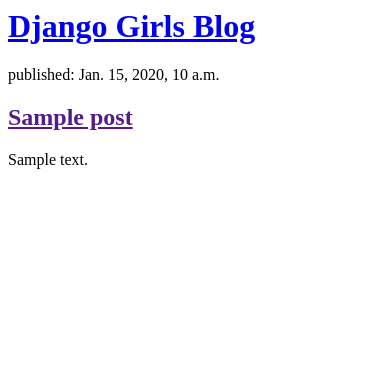
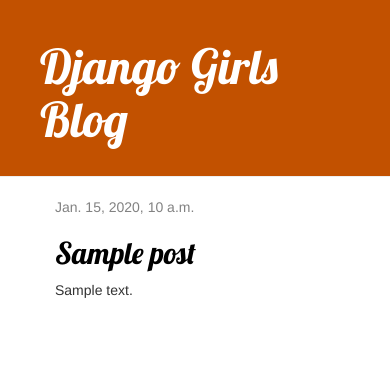
Before and after one commit to Manoj-sahu/my-first-blog, a Django app: template blog/templates/blog/post_list.html in a window 390 px wide. Shown: the top 369 px of the page. Run offline with Django 3.2, Linux system fonts and the light colour scheme; the template is opened without the code that fills it: values that come from a table or form of the project are taken from there, others are empty; tables that the repository leaves empty hold one stand-in row (values such as "Sample post"); parts of the project's set-up code (start-up, migrations or seed data) failed here and were passed over; some libraries are stand-ins or nearby versions.

Commit message:
Added view and template for detailed blog post as well as CSS for the site.

```diff
--- /dev/null
+++ b/blog/static/css/blog.css
@@ -0,0 +1,46 @@
+.page-header {
+    background-color: #C25100;
+    margin-top: 0;
+    padding: 20px 20px 20px 40px;
+}
+
+.page-header h1, .page-header h1 a, .page-header h1 a:visited, .page-header h1 a:active {
+    color: #ffffff;
+    font-size: 36pt;
+    text-decoration: none;
+}
+
+.content {
+    margin-left: 40px;
+}
+
+h1, h2, h3, h4 {
+    font-family: 'Lobster', cursive;
+}
+
+.date {
+    color: #828282;
+}
+
+.save {
+    float: right;
+}
+
+.post-form textarea, .post-form input {
+    width: 100%;
+}
+
+.top-menu, .top-menu:hover, .top-menu:visited {
+    color: #ffffff;
+    float: right;
+    font-size: 26pt;
+    margin-right: 20px;
+}
+
+.post {
+    margin-bottom: 70px;
+}
+
+.post h2 a, .post h2 a:visited {
+    color: #000000;
+}
--- /dev/null
+++ b/blog/templates/blog/base.html
@@ -0,0 +1,23 @@
+{% load static %}
+<html>
+    <head>
+        <title>Django Girls blog</title>
+        <link rel="stylesheet" href="//maxcdn.bootstrapcdn.com/bootstrap/3.2.0/css/bootstrap.min.css">
+        <link rel="stylesheet" href="//maxcdn.bootstrapcdn.com/bootstrap/3.2.0/css/bootstrap-theme.min.css">
+        <link href='//fonts.googleapis.com/css?family=Lobster&subset=latin,latin-ext' rel='stylesheet' type='text/css'>
+        <link rel="stylesheet" href="{% static 'css/blog.css' %}">
+    </head>
+    <body>
+        <div class="page-header">
+            <h1><a href="/">Django Girls Blog</a></h1>
+        </div>
+        <div class="content container">
+            <div class="row">
+                <div class="col-md-8">
+                {% block content %}
+                {% endblock %}
+                </div>
+            </div>
+        </div>
+    </body>
+</html>
--- a/blog/templates/blog/post_list.html
+++ b/blog/templates/blog/post_list.html
@@ -1,11 +1,12 @@
-<div>
-    <h1><a href="/">Django Girls Blog</a></h1>
-</div>
-
+{% extends 'blog/base.html' %}
+{% block content %}
 {% for post in posts %}
-    <div>
-        <p>published: {{ post.published_date }}</p>
+    <div class="post">
+        <div class="date">
+            {{ post.published_date }}
+        </div>
         <h2><a href="">{{ post.title }}</a></h2>
         <p>{{ post.text|linebreaksbr }}</p>
     </div>
 {% endfor %}
+{% endblock %}
--- a/blog/urls.py
+++ b/blog/urls.py
@@ -2,5 +2,6 @@
 from . import views
 
 urlpatterns =[
-    path('', views.post_list, name = 'post_list')
+    path('', views.post_list, name = 'post_list'),
+    path('post/<int:pk>/', views.post_detail, name='post_detail'),
 ]
--- a/mysite/settings.py
+++ b/mysite/settings.py
@@ -118,5 +118,5 @@
 # Static files (CSS, JavaScript, Images)
 # https://docs.djangoproject.com/en/2.0/howto/static-files/
 
-STATIC_URL = '/static/'
+STATIC_URL = '/static/blog/'
 STATIC_ROOT = os.path.join(BASE_DIR, 'static')
```
Also changed, not shown: blog/templates/blog/post_detail.html (added).
